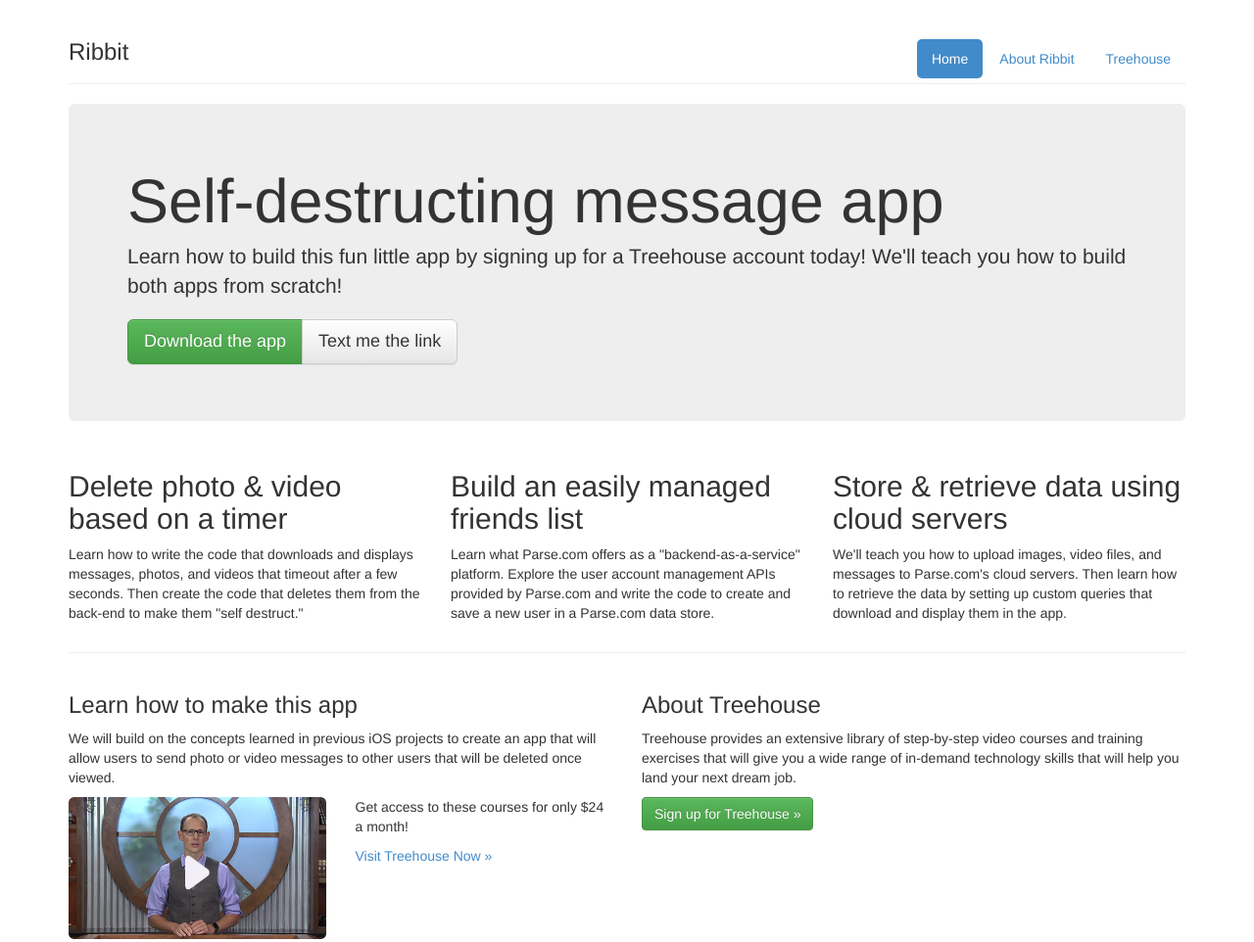
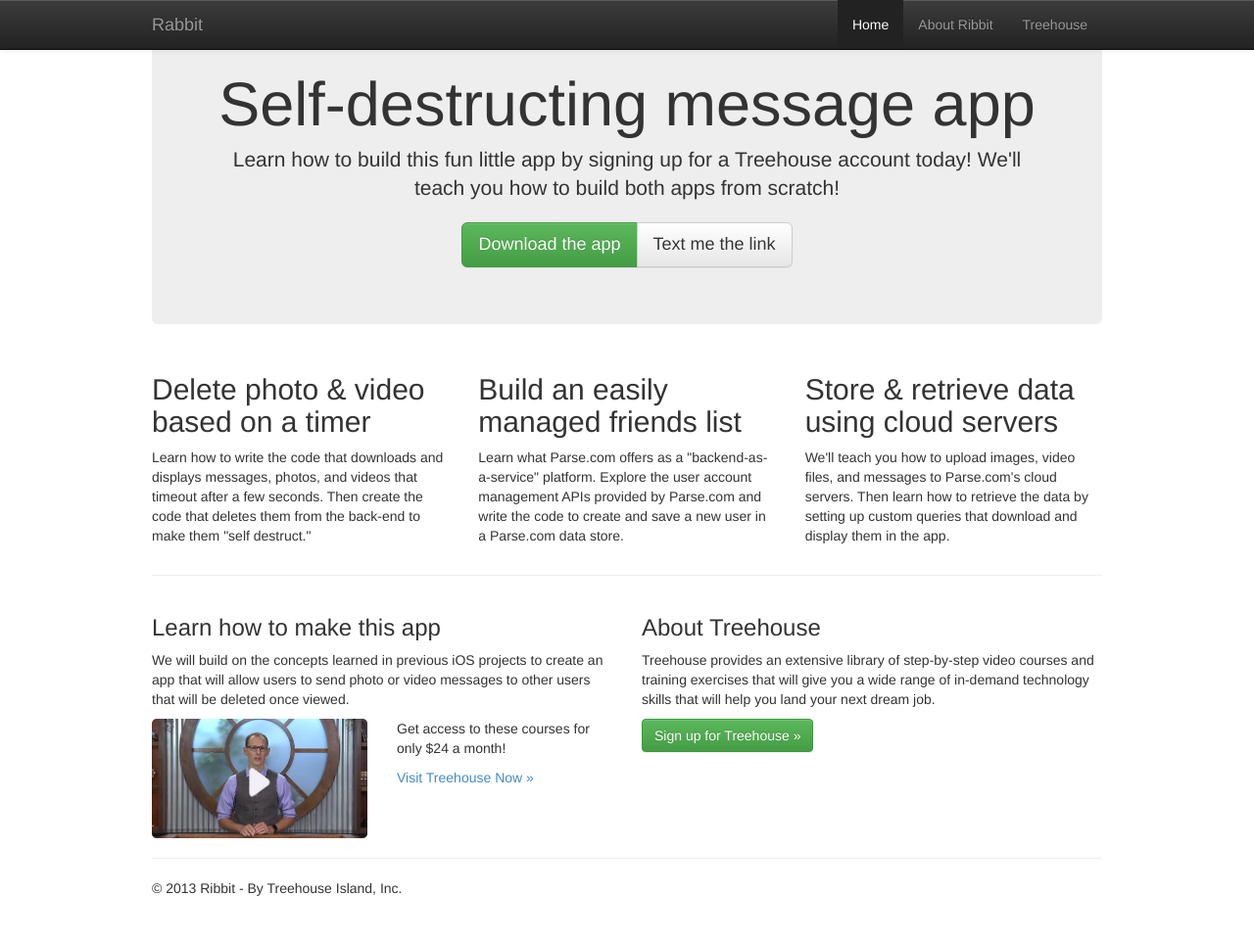
Before and after one commit to paulcolon/build-fix-navbar, a plain HTML site: page index.html in a window 1280 px wide. Shown: the top 962 px of the page at 98% size. After the commit the page ends 927 px from the top, so only its background shows below. Drawn offline with nearby package versions, Linux system fonts and the light colour scheme.

Commit message:
fixed navbar completed

```diff
--- a/css/my-styles.css
+++ b/css/my-styles.css
@@ -1,2 +1,17 @@
 /* Layout
 ================================= */
+
+body {
+    padding-top: 7px;
+}
+
+.container  {
+    max-width: 1000px;
+}
+
+/* Jumbotron
+=================== */
+
+.jumbotron {
+    text-align: center;
+}
--- a/index.html
+++ b/index.html
@@ -13,16 +13,34 @@
     <![endif]-->
   </head>
   <body>
+
+  <!---- Navbar ----->
+  <div class="navbar navbar-inverse navbar-fixed-top">
     <div class="container">
 
-      <header class="page-header">
-        <ul class="nav nav-pills pull-right">
-          <li class="active"><a href="#">Home</a></li>
-          <li><a href="#">About Ribbit</a></li>
-          <li><a href="#">Treehouse</a></li>
-        </ul>
-        <h3>Ribbit</h3>
-      </header>
+      <button type="button" class="navbar-toggle" data-toggle="collapse" data-target=".navbar-collapse">
+        <span class="icon-bar"></span>
+        <span class="icon-bar"></span>
+        <span class="icon-bar"></span>
+      </button>
+
+      <a class="navbar-brand text-muted" href="#">Rabbit</a>
+        <div class="collapse navbar-collapse">
+          <ul class="nav nav-pills pull-right">
+            <ul class="nav navbar-nav navbar-right">
+            <li class="active"><a href="#">Home</a></li>
+            <li><a href="#">About Ribbit</a></li>
+            <li><a href="#">Treehouse</a></li>
+          </ul>
+
+        </div>
+        </div>
+    </div>
+  <!---End Navbar---->
+
+    <div class="container">
+
+
 
       <div class="jumbotron">
         <h1>Self-destructing message app</h1>
```
